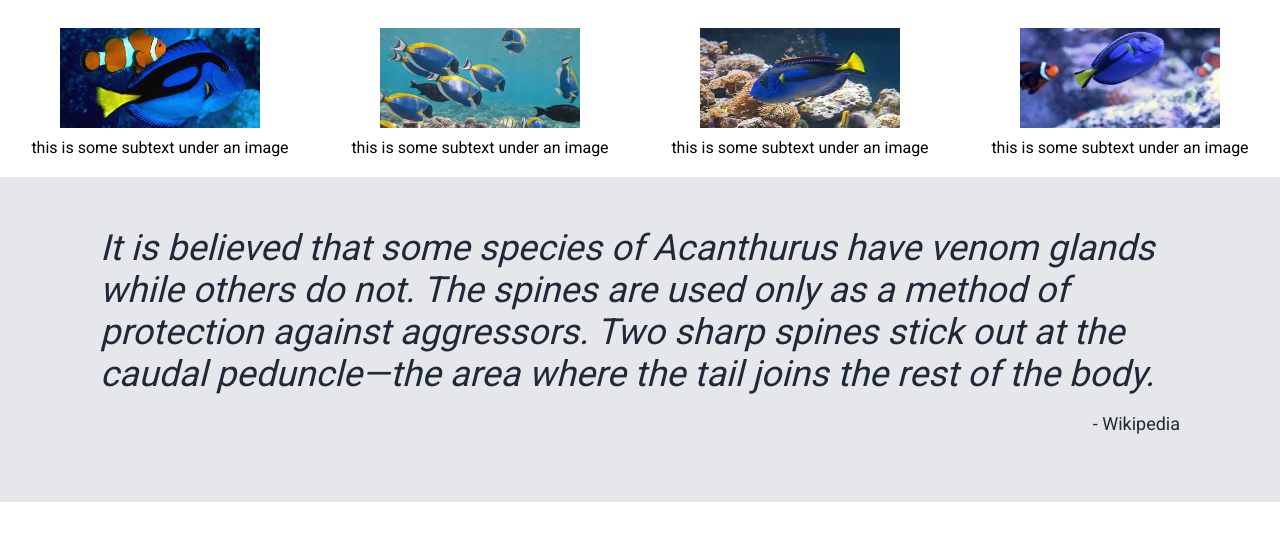
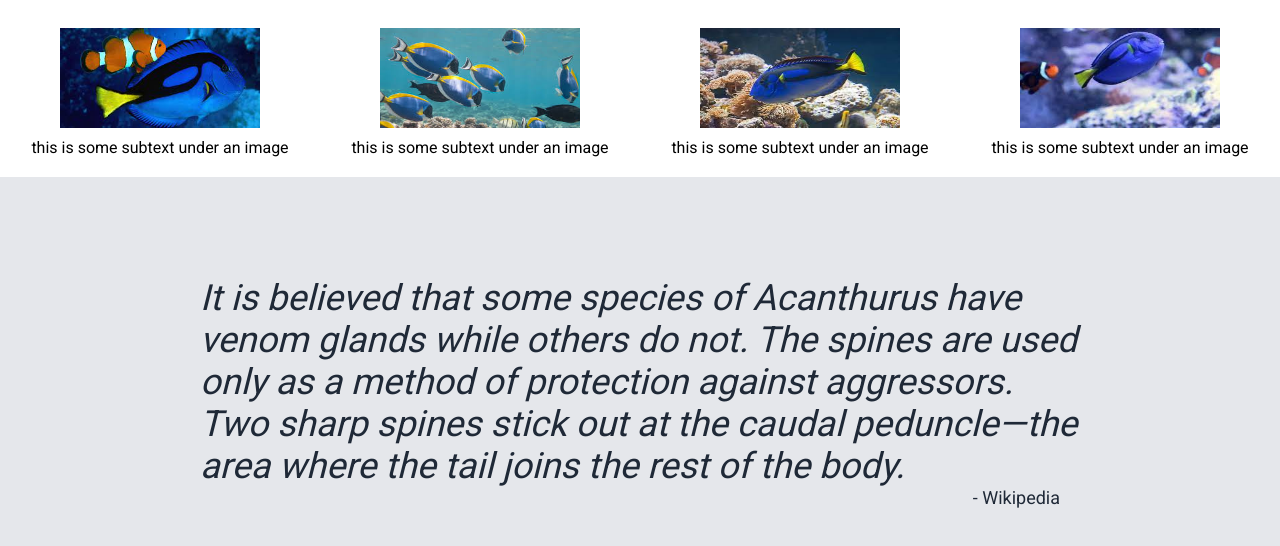
Before and after one commit to ndethn/landing-page, a plain HTML site: page index.html in a window 1280 px wide. Shown: the part 622-1168 px from the top of the page. Before the commit the page ends 1124 px from the top, so only its background shows below. Drawn offline with Linux system fonts and the light colour scheme.

Commit message:
Adjust padding and margin for the quote section and its contents

```diff
--- a/styles.css
+++ b/styles.css
@@ -105,7 +105,7 @@ ul {
 
 .quote-container {
     background-color: #E5E7EB;
-    padding: 50px 100px;
+    padding: 100px 200px;
 }
 
 .quote-text {
@@ -120,4 +120,6 @@ ul {
     text-align: right;
     font-size: 18px;
     color: #1F2937;
+    padding-right: 20px;
+    margin: 0;
 }
```
